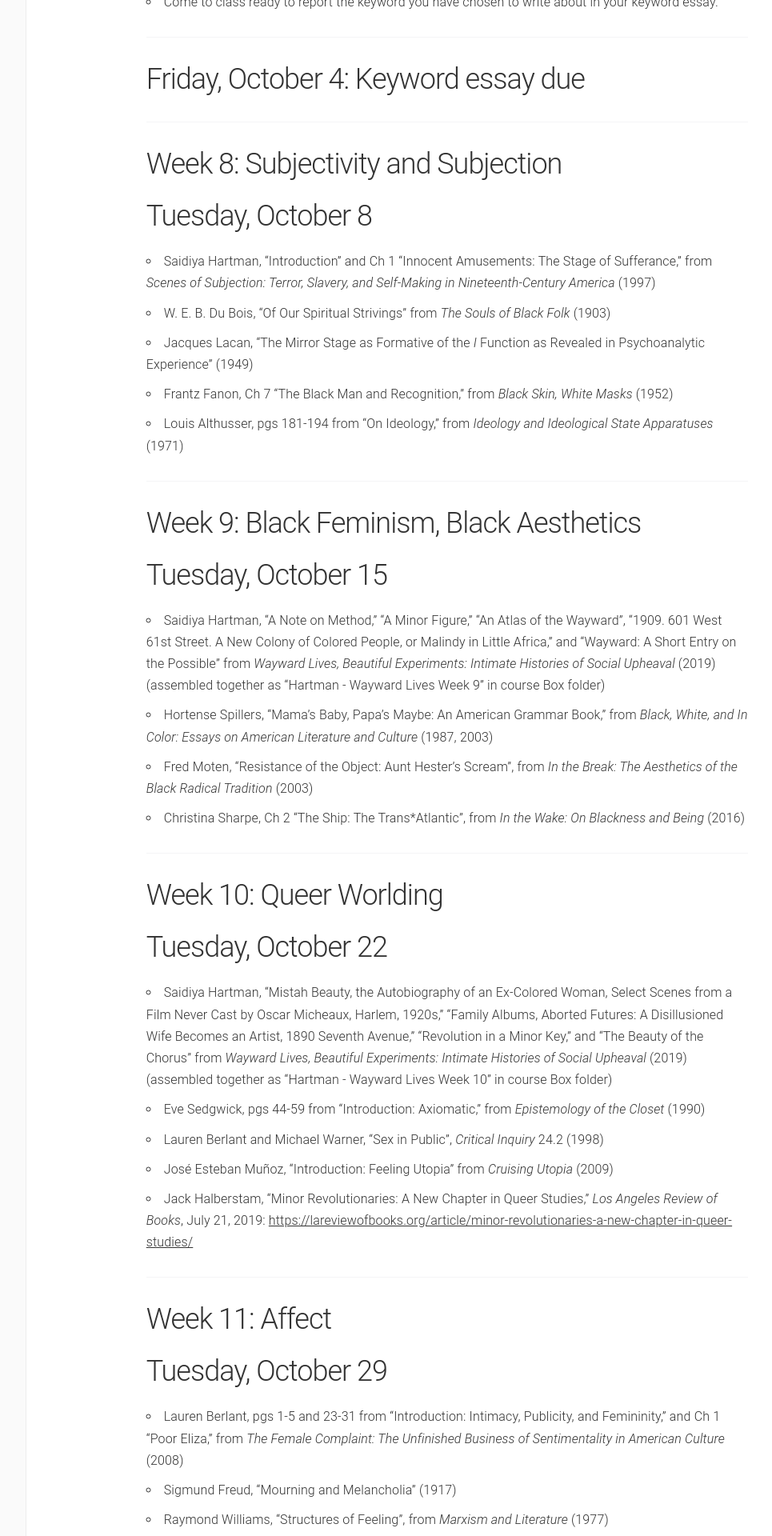
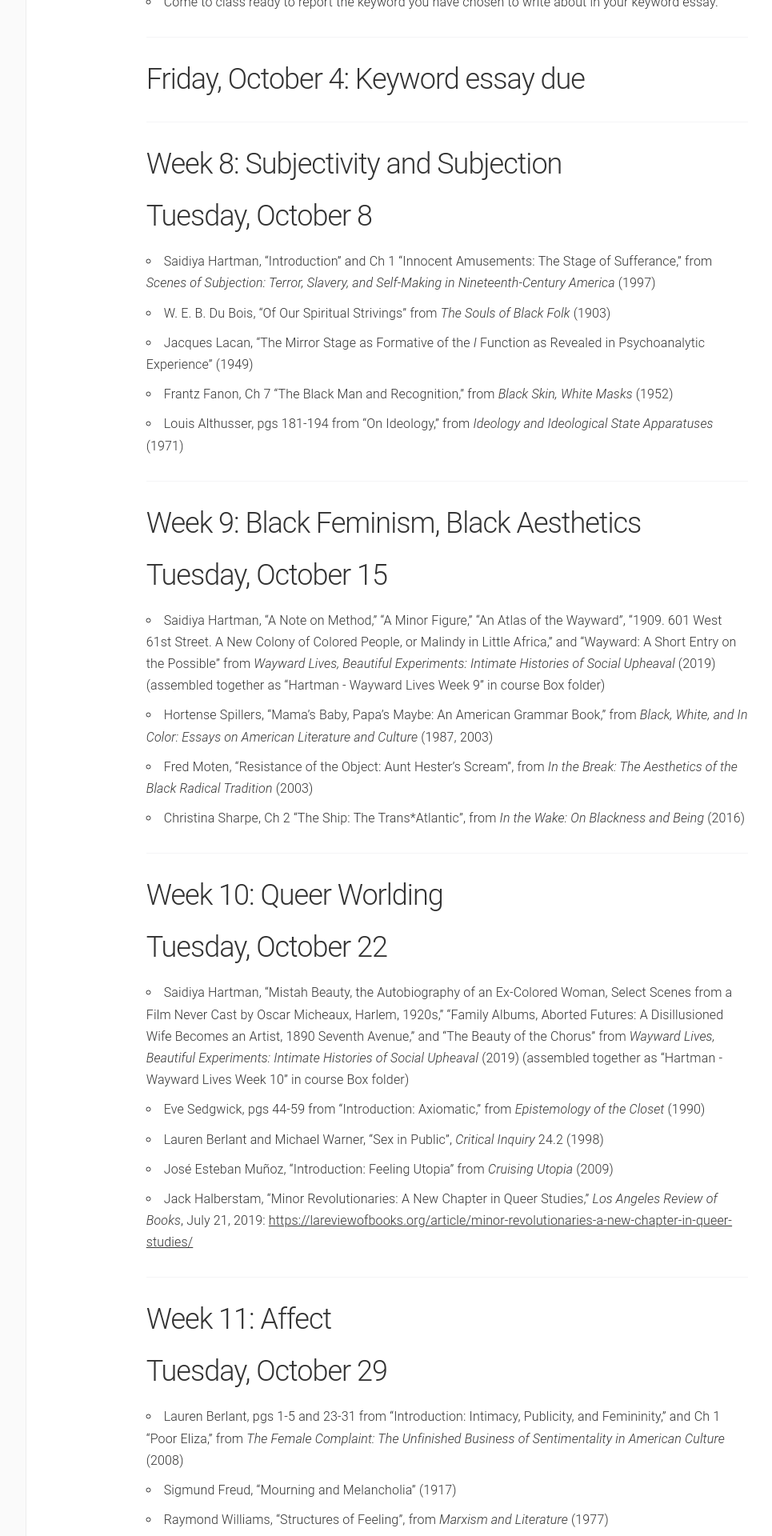
Before and after one commit to lcthomas/eng681f19, a Jekyll site: the page built from schedule.md, in a window 1280 px wide. Shown: the part 3080-5000 px from the top of the page at 80% size, without its empty margins (180-1145 px from the left). Built offline with Jekyll 4.4.1, drawn with Linux system fonts in a browser that asks for light colours.

Commit message:
Hartman reading fix

```diff
--- a/schedule.md
+++ b/schedule.md
@@ -97,7 +97,7 @@ navigation: 3
 
 ## Week 10: Queer Worlding
 ## Tuesday, October 22
-* Saidiya Hartman, "Mistah Beauty, the Autobiography of an Ex-Colored Woman, Select Scenes from a Film Never Cast by Oscar Micheaux, Harlem, 1920s,"  "Family Albums, Aborted Futures: A Disillusioned Wife Becomes an Artist, 1890 Seventh Avenue," "Revolution in a Minor Key," and "The Beauty of the Chorus" from _Wayward Lives, Beautiful Experiments: Intimate Histories of Social Upheaval_ (2019) (assembled together as "Hartman - Wayward Lives Week 10" in course Box folder)
+* Saidiya Hartman, "Mistah Beauty, the Autobiography of an Ex-Colored Woman, Select Scenes from a Film Never Cast by Oscar Micheaux, Harlem, 1920s,"  "Family Albums, Aborted Futures: A Disillusioned Wife Becomes an Artist, 1890 Seventh Avenue," and "The Beauty of the Chorus" from _Wayward Lives, Beautiful Experiments: Intimate Histories of Social Upheaval_ (2019) (assembled together as "Hartman - Wayward Lives Week 10" in course Box folder)
 * Eve Sedgwick, pgs 44-59 from “Introduction: Axiomatic,” from _Epistemology of the Closet_ (1990)
 * Lauren Berlant and Michael Warner, "Sex in Public", _Critical Inquiry_ 24.2 (1998)
 * José Esteban Muñoz, "Introduction: Feeling Utopia" from _Cruising Utopia_ (2009)
```
